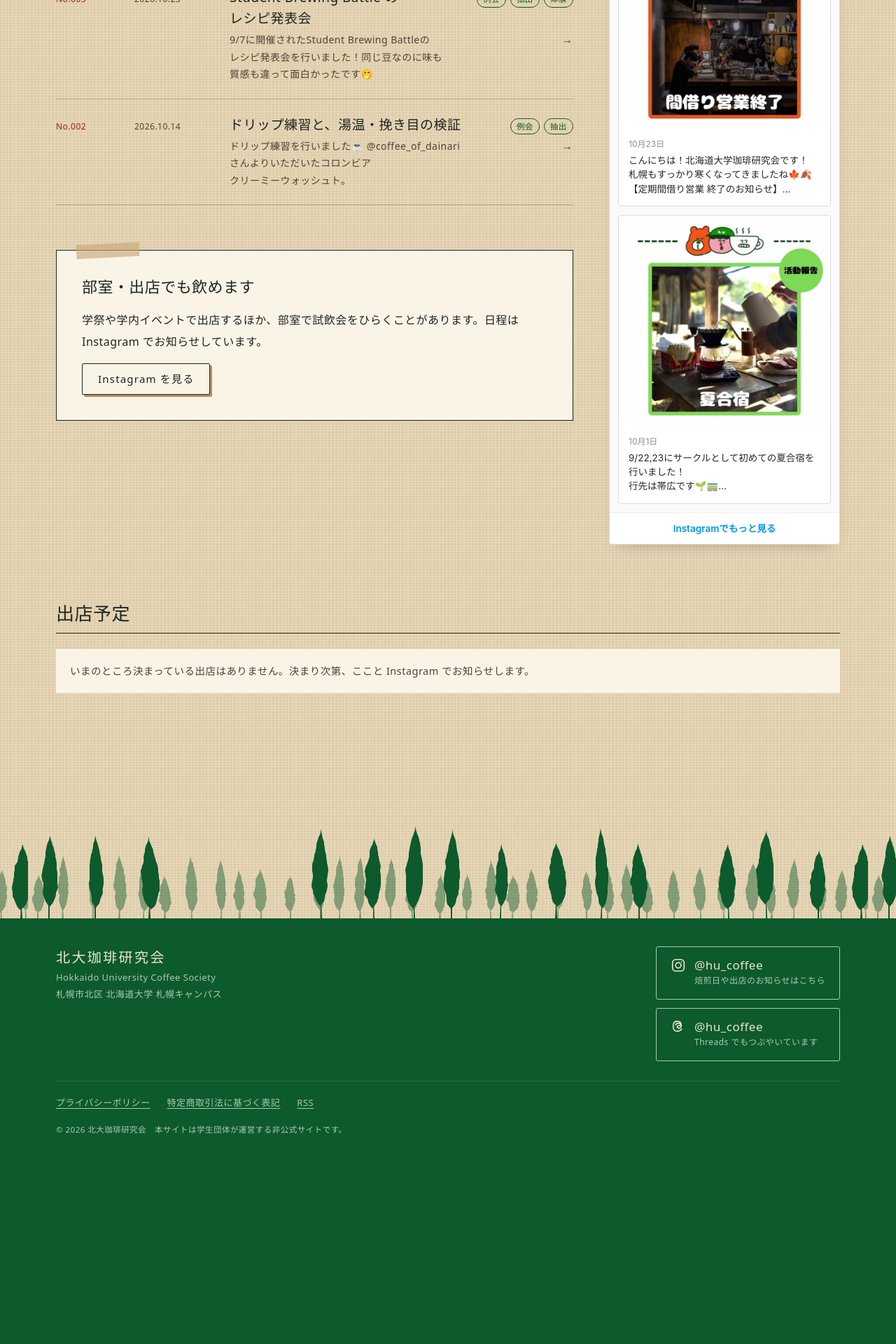
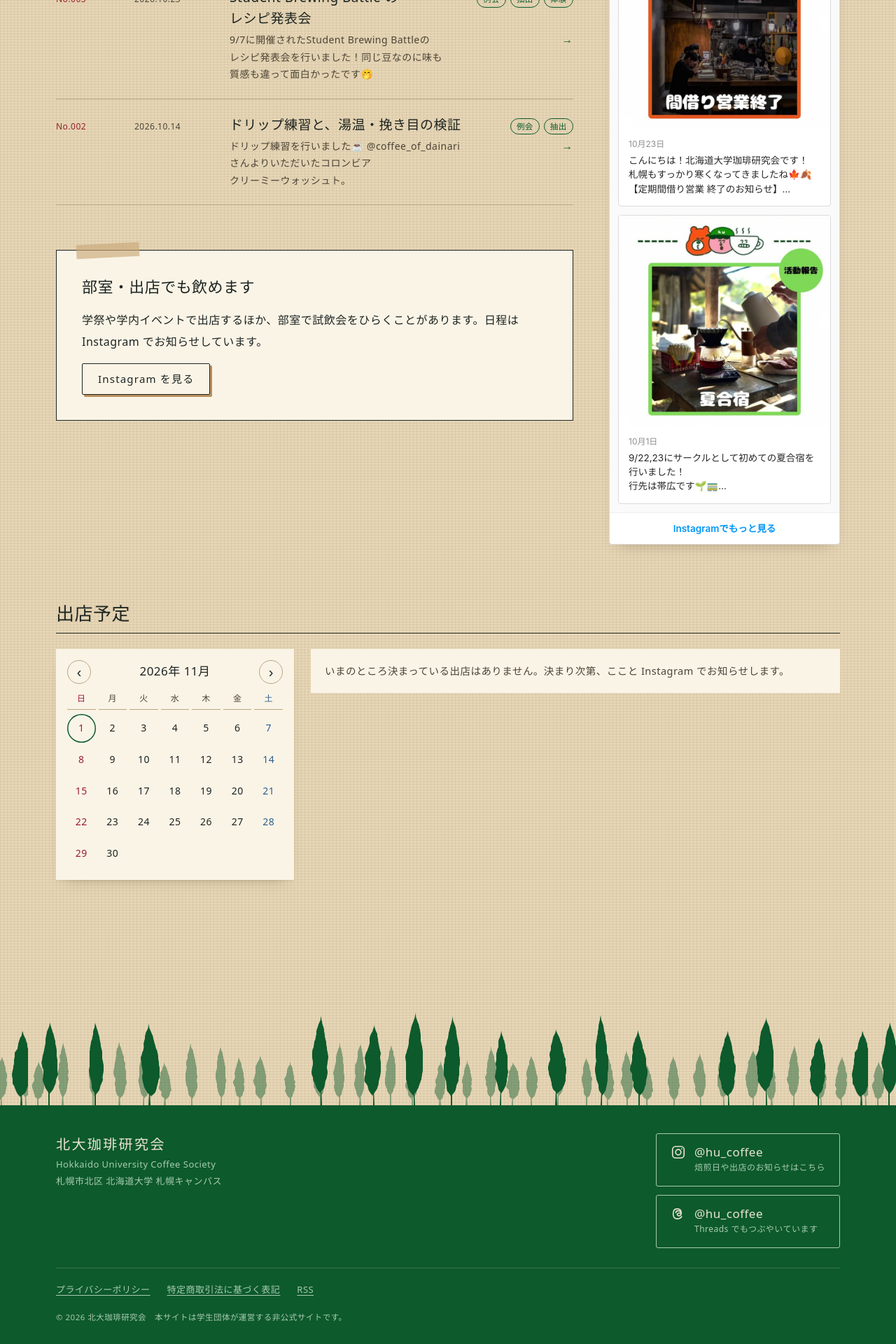
Before and after one commit to gmgngnm/hu_coffee, a Jekyll site: the page built from index.html, in a window 1280 px wide. Shown: the part 1232-3152 px from the top of the page at 70% size. Built offline with Jekyll 4.4.1, drawn with Linux system fonts in a browser that asks for light colours; some web fonts are replaced; before the commit the page ends 2885 px from its top, so only the background shows below that.

Commit message:
出店予定に月のカレンダーを追加
ホーム下部の出店予定の左に、今月のカレンダーを置いた（前後の月へ移動できる）。
予定のある日は珈琲の赤で塗り、押すとその予定の行まで移動する。今日は緑の丸。
予定は Google カレンダーから取った _data/calendar.json を使う。日付は日本時間の
年月日で数え、端末の時差で前日にずれないようにした。

Co-Authored-By: Claude Opus 5.5 <noreply@anthropic.com>
Claude-Session: https://claude.ai/code/session_01SJAjaDFs9AxovdXkUsc4Np

```diff
--- a/assets/css/main.css
+++ b/assets/css/main.css
@@ -244,6 +244,24 @@ h1, h2, h3 { font-family: var(--f-head); font-weight: 400; line-height: 1.45; le
 
 /* ---------- ホーム：出店予定（日付を大きく、行ごとに「カレンダーに追加」） ---------- */
 .home-events { margin-bottom: clamp(48px, 7vw, 80px); }
+/* 左に月のカレンダー、右に予定の一覧 */
+.events-wrap { display: grid; grid-template-columns: minmax(0, 340px) minmax(0, 1fr); gap: 24px; align-items: start; }
+.events-side { display: grid; gap: 14px; }
+.cal { background: var(--field); padding: 16px 16px 18px; box-shadow: 0 2px 0 rgba(0,0,0,.04), 0 10px 20px -14px rgba(60,40,10,.4); }
+.cal__head { display: flex; align-items: center; justify-content: space-between; margin-bottom: 10px; }
+.cal__title { margin: 0; font-size: 17px; }
+.cal__nav { width: 34px; height: 34px; border-radius: 50%; border: 1px solid var(--rule); background: transparent; color: var(--ink); font-size: 20px; line-height: 1; cursor: pointer; }
+.cal__nav:hover { background: var(--paper-2); }
+.cal__grid { display: grid; grid-template-columns: repeat(7, minmax(0, 1fr)); gap: 4px; text-align: center; }
+.cal__w { font-size: 12px; color: var(--ink-2); padding-bottom: 4px; border-bottom: 1px solid var(--rule); margin-bottom: 2px; }
+.cal__d { position: relative; display: grid; place-items: center; aspect-ratio: 1; font: inherit; font-size: 14px; color: var(--ink); background: none; border: 0; border-radius: 50%; padding: 0; }
+.is-sun { color: var(--bean); }
+.is-sat { color: #2f5f8a; }
+.cal__d.is-today { box-shadow: inset 0 0 0 1.5px var(--accent); font-weight: 500; }
+.cal__d.has-event { background: var(--bean); color: var(--on-bean); cursor: pointer; font-weight: 500; }
+.cal__d.has-event:hover { filter: brightness(1.12); }
+.event.is-flash { animation: flash 1.2s ease-out; }
+@keyframes flash { from { box-shadow: 0 0 0 4px var(--kraft); } to { box-shadow: 0 2px 0 rgba(0,0,0,.04), 0 10px 20px -14px rgba(60,40,10,.4); } }
 .events { list-style: none; margin: 0; padding: 0; display: grid; gap: 14px; }
 .event { display: grid; grid-template-columns: 92px minmax(0, 1fr) auto; gap: 6px 22px; align-items: center; background: var(--field); padding: 16px 20px; box-shadow: 0 2px 0 rgba(0,0,0,.04), 0 10px 20px -14px rgba(60,40,10,.4); border-left: 5px solid var(--bean); }
 .event__date { margin: 0; display: grid; justify-items: center; line-height: 1.1; color: var(--accent); }
@@ -425,6 +443,7 @@ input:focus, textarea:focus, select:focus { outline: none; border-bottom-color:
   .prose p, .prose ul, .prose ol { line-height: 1.85; }
   .page-title { font-size: 32px; }
   .hero__body { order: 4; }
+  .events-wrap { grid-template-columns: minmax(0, 1fr); }
   .event { grid-template-columns: 64px minmax(0, 1fr); padding: 14px 16px; column-gap: 14px; }
   .event__day { font-size: 28px; }
   .event__add { grid-column: 2; justify-self: start; margin-top: 4px; }
--- a/assets/js/main.js
+++ b/assets/js/main.js
@@ -15,6 +15,67 @@
       if (list) list.hidden = true;
       if (empty) empty.hidden = false;
     }
+  }
+
+  // 出店予定の月カレンダー。予定のある日に印を付け、押すとその予定まで移動する。
+  var cal = document.querySelector(".cal");
+  if (cal) {
+    var evs = [];
+    try { evs = JSON.parse(cal.dataset.events || "[]"); } catch (e) { evs = []; }
+    var grid = cal.querySelector(".cal__grid"), title = cal.querySelector(".cal__title");
+    var today = new Date(), view = new Date(today.getFullYear(), today.getMonth(), 1);
+    var key = function (d) { return d.getFullYear() + "-" + (d.getMonth() + 1) + "-" + d.getDate(); };
+    // 何日にもまたがる予定は、その日すべてに印を付ける
+    var byDay = {};
+    // 日付は文字列（日本時間）の年月日をそのまま使う。Date に通すと、端末の時差で前日にずれることがある
+    var ymd = function (iso) { var p = iso.slice(0, 10).split("-"); return new Date(+p[0], p[1] - 1, +p[2]); };
+    evs.forEach(function (ev, i) {
+      var d = ymd(ev.start), last = ymd(ev.end);
+      // 終わりが 0:00 ちょうど（終日の予定）なら、その日は含めない
+      if (/T00:00:00/.test(ev.end) && last > d) last.setDate(last.getDate() - 1);
+      for (; d <= last; d.setDate(d.getDate() + 1)) (byDay[key(d)] = byDay[key(d)] || []).push(i);
+    });
+    var items = document.querySelectorAll(".event");
+    var draw = function () {
+      title.textContent = view.getFullYear() + "年 " + (view.getMonth() + 1) + "月";
+      grid.textContent = "";
+      "日月火水木金土".split("").forEach(function (w, i) {
+        var h = document.createElement("span");
+        h.className = "cal__w" + (i === 0 ? " is-sun" : i === 6 ? " is-sat" : "");
+        h.textContent = w;
+        grid.appendChild(h);
+      });
+      var first = view.getDay(), days = new Date(view.getFullYear(), view.getMonth() + 1, 0).getDate();
+      for (var b = 0; b < first; b++) grid.appendChild(document.createElement("span"));
+      for (var n = 1; n <= days; n++) {
+        var d = new Date(view.getFullYear(), view.getMonth(), n), hit = byDay[key(d)];
+        var c = document.createElement(hit ? "button" : "span");
+        c.className = "cal__d" + (key(d) === key(today) ? " is-today" : "") + (hit ? " has-event" : "") +
+          (d.getDay() === 0 ? " is-sun" : d.getDay() === 6 ? " is-sat" : "");
+        c.textContent = n;
+        if (hit) {
+          c.type = "button";
+          c.title = hit.map(function (i) { return evs[i].title; }).join("、");
+          c.setAttribute("aria-label", n + "日：" + c.title);
+          c.dataset.index = hit[0];
+          c.addEventListener("click", function () {
+            var li = items[this.dataset.index];
+            if (!li) return;
+            li.scrollIntoView({ behavior: "smooth", block: "center" });
+            li.classList.remove("is-flash"); void li.offsetWidth; li.classList.add("is-flash");
+          });
+        }
+        grid.appendChild(c);
+      }
+    };
+    cal.querySelectorAll(".cal__nav").forEach(function (btn) {
+      btn.addEventListener("click", function () {
+        view.setMonth(view.getMonth() + Number(this.dataset.step));
+        draw();
+      });
+    });
+    draw();
+    cal.hidden = false;
   }
 
   // Formspree へはページ遷移せずに送る。JS が無い環境では普通の POST で送られる。
--- a/index.html
+++ b/index.html
@@ -106,6 +106,17 @@ nav: home
     <a class="more" href="{{ site.calendar_url }}" target="_blank" rel="noopener noreferrer">カレンダーで見る →</a>
     {%- endif %}
   </div>
+  <div class="events-wrap">
+  {%- comment -%} 月のカレンダー。中身は main.js が今月から描く（予定は data-events から読む） {%- endcomment -%}
+  <div class="cal" data-events="{{ events | jsonify | escape }}" hidden>
+    <div class="cal__head">
+      <button class="cal__nav" type="button" data-step="-1" aria-label="前の月">‹</button>
+      <p class="cal__title" aria-live="polite"></p>
+      <button class="cal__nav" type="button" data-step="1" aria-label="次の月">›</button>
+    </div>
+    <div class="cal__grid" role="grid"></div>
+  </div>
+  <div class="events-side">
   <ol class="events"{% if events.size == 0 %} hidden{% endif %}>
     {%- for e in events %}
     <li class="event" data-end="{{ e.end }}">
@@ -120,4 +131,6 @@ nav: home
     {%- endfor %}
   </ol>
   <p class="events__empty"{% if events.size > 0 %} hidden{% endif %}>いまのところ決まっている出店はありません。決まり次第、ここと Instagram でお知らせします。</p>
+  </div>
+  </div>
 </section>
```
